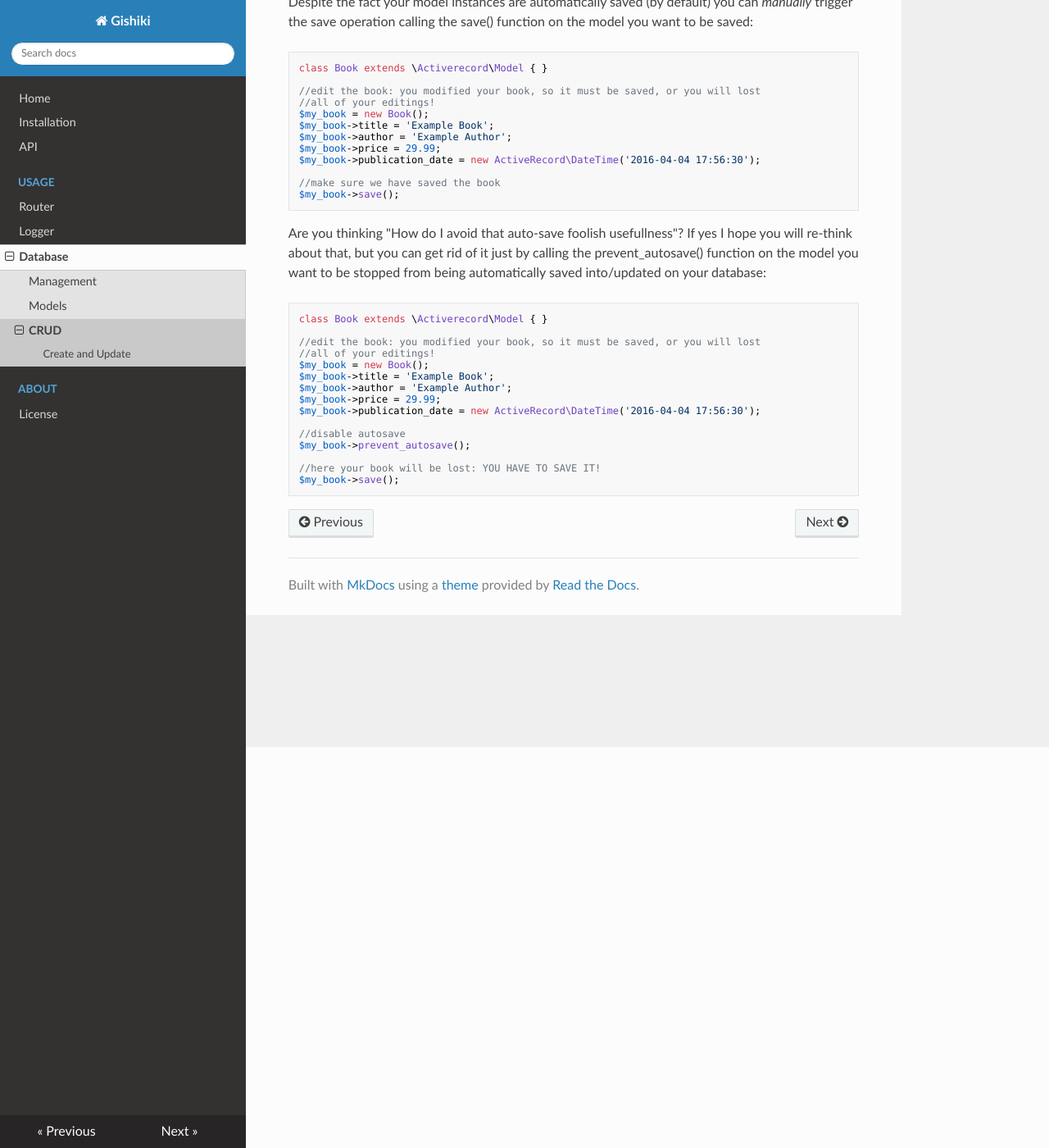
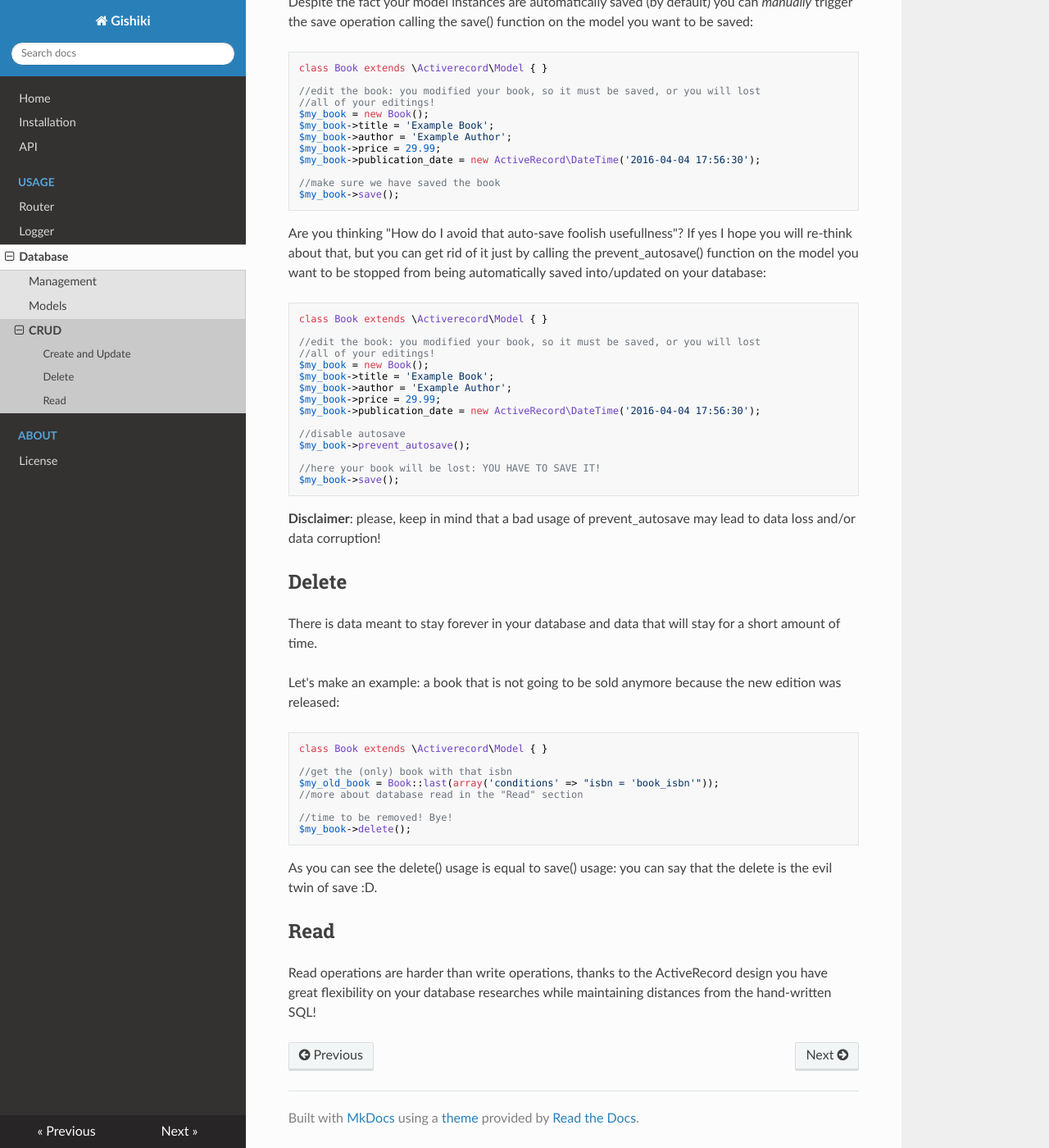
Before and after one commit to NeroReflex/Gishiki, an MkDocs documentation site: the page built from Documentation/docs/usage/database/CRUD.md, in a window 1280 px wide and 1400 px high, scrolled down 489 px. Shown: the whole window at 82% size. Built offline with MkDocs 1.6.1, drawn with Linux system fonts in a browser that asks for light colours; nearby versions of some CDN libraries; old or Windows-style settings are respelled for this version of MkDocs.

Commit message:
Doc corrections and additions

````diff
--- a/Documentation/docs/usage/database/CRUD.md
+++ b/Documentation/docs/usage/database/CRUD.md
@@ -53,3 +53,34 @@ $my_book->prevent_autosave();
 //here your book will be lost: YOU HAVE TO SAVE IT!
 $my_book->save();
 ```
+
+__Disclaimer__: please, keep in mind that a bad usage of prevent_autosave may lead to data loss
+and/or data corruption!
+
+
+## Delete
+There is data meant to stay forever in your database and data that will stay for
+a short amount of time.
+
+Let's make an example: a book that is not going to be sold anymore because the new
+edition was released:
+
+```PHP
+class Book extends \Activerecord\Model { }
+
+//get the (only) book with that isbn
+$my_old_book = Book::last(array('conditions' => "isbn = 'book_isbn'"));
+//more about database read in the "Read" section
+
+//time to be removed! Bye!
+$my_book->delete();
+```
+
+As you can see the delete() usage is equal to save() usage: you can say that
+the delete is the evil twin of save :D.
+
+
+## Read
+Read operations are harder than write operations, thanks to the ActiveRecord design
+you have great flexibility on your database researches while maintaining distances
+from the hand-written SQL!
````
Also changed, not shown: Documentation/docs/usage/database/management.md (+1 -1 lines).
